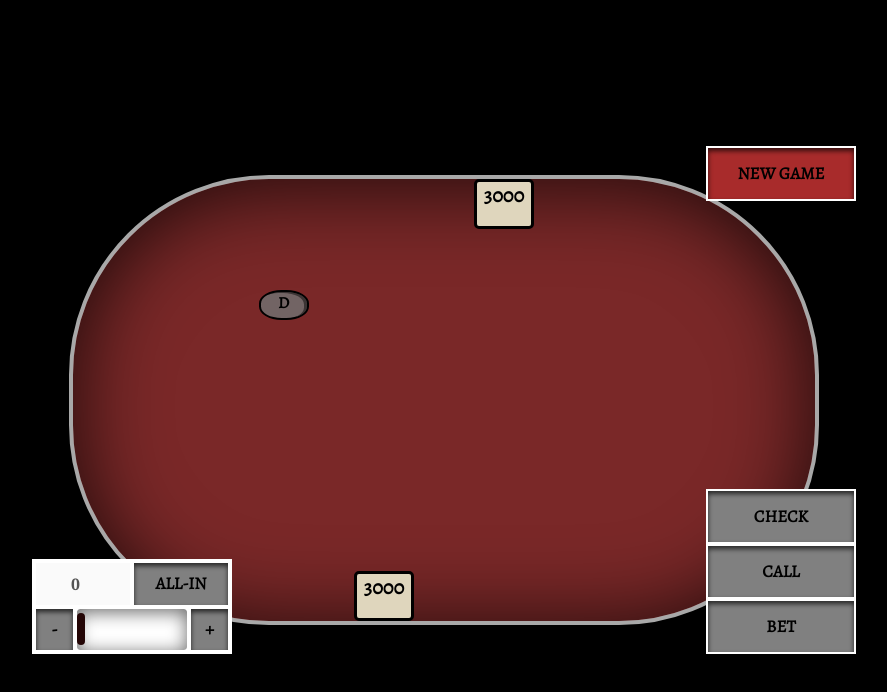
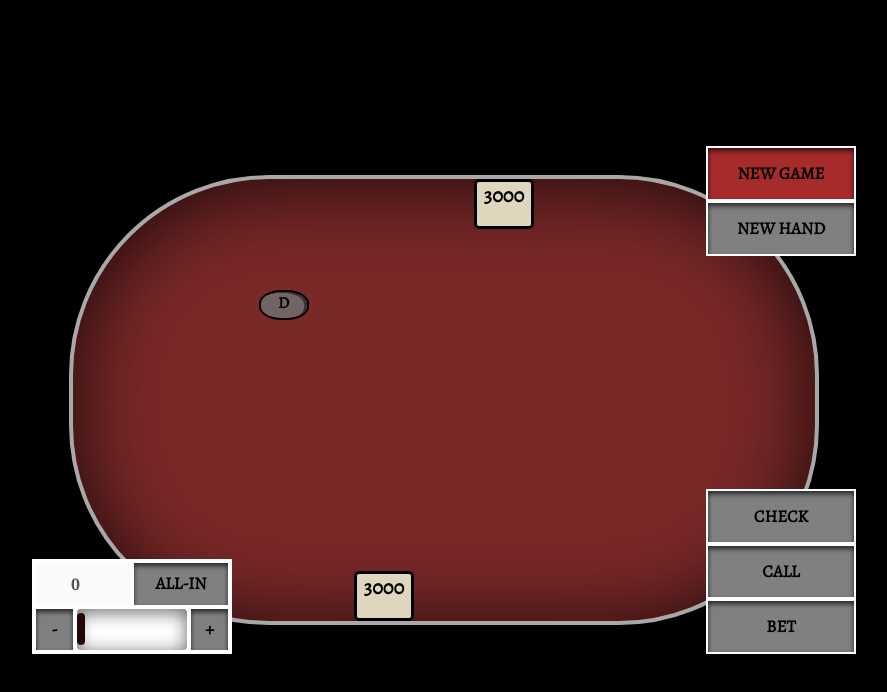
Before and after one commit to segrz8/Heads-up-Hold-em, a React (Create React App) app: page / in a window 1280 px wide. Shown: the top 692 px of the page, without its empty margins (196-1083 px from the left). Built offline with nearby package versions, Linux system fonts and the light colour scheme.

Commit message:
showdown on button fix2

```diff
--- a/src/components/App.js
+++ b/src/components/App.js
@@ -376,7 +376,7 @@ class App extends React.Component {
 				disabledPlayer2: true,
 			});
 			this.animateCallChips('fold')
-		}, 6000);
+		}, 3000);
 
 
 		setTimeout(() => {
@@ -400,7 +400,7 @@ class App extends React.Component {
 
 		setTimeout(() => {
 			this.dealCards()
-		}, 9000);
+		}, 3000);
 	}
 
 	showdown = (result) => {
@@ -684,7 +684,7 @@ class App extends React.Component {
 	}
 
 	fold = () => {
-		const { player1money, player2money, player1bet, player2bet, dealerButtonPosition, pot, disabled, disabledPlayer2, stage, shuffledDeck, dealCount, smallBlindAmount, bigBlindAmount } = this.state
+		const { player1money, player2money, player1bet, player2bet, dealerButtonPosition, pot, disabled, disabledPlayer2, stage, shuffledDeck, dealCount, smallBlindAmount, bigBlindAmount, disabledShowdown } = this.state
 		// Fold
 		if (player1bet !== player2bet) {
 			this.setState({
@@ -769,14 +769,11 @@ class App extends React.Component {
 				// Showdown
 				if (stage === 'river') {
 					this.setState({
-						// disabledShowdown: !disabledShowdown,
+						disabledShowdown: !disabledShowdown,
 						disabled: true,
 						// disabledPlayer2: true,
 						showPlayer2cards: true,
 					});
-					setTimeout(() => {
-						this.showCards()
-					}, 3000);
 				}
 
 				console.log('Check and go to next street')
@@ -835,7 +832,7 @@ class App extends React.Component {
 	}
 
 	call = () => {
-		const { player1money, player2money, player1bet, player2bet, dealerButtonPosition, pot, disabled, disabledPlayer2, stage, shuffledDeck, smallBlindAmount, bigBlindAmount } = this.state
+		const { player1money, player2money, player1bet, player2bet, dealerButtonPosition, pot, disabled, disabledPlayer2, stage, shuffledDeck, smallBlindAmount, bigBlindAmount, disabledShowdown } = this.state
 
 		// AllIn call
 		if (player1bet === player2money + player2bet || player2bet === player1money + player1bet || player1money === 0 || player2money === 0) {
@@ -858,13 +855,10 @@ class App extends React.Component {
 				});
 			}
 			this.setState({
-				// disabledShowdown: !disabledShowdown,
+				disabledShowdown: !disabledShowdown,
 				// disabledPlayer2: true,
 				showPlayer2cards: true,
 			});
-			setTimeout(() => {
-				this.showCards()
-			}, 3000);
 
 			console.log('allin call')
 			this.animateCallChips()
@@ -1029,14 +1023,11 @@ class App extends React.Component {
 			// Showdown
 			else if (stage === 'river') {
 				this.setState({
-					// disabledShowdown: !disabledShowdown,
+					disabledShowdown: !disabledShowdown,
 					disabled: true,
 					// disabledPlayer2: true,
 					showPlayer2cards: true,
 				});
-				setTimeout(() => {
-					this.showCards()
-				}, 3000);
 			}
 
 			if (player1money !== 0 && player2money !== 0) {
@@ -1292,7 +1283,7 @@ class App extends React.Component {
 		const { player1money, player2money, player1bet, player2bet, dealerButtonPosition, pot, disabled, disabledPlayer2, disabledShowdown, smallBlindAmount, bet, bigBlindAmount, disabledDeal, player1card1, player1card2, player2card1, player2card2, flop1, flop2, flop3, turn, river, showPlayer2cards, actionInfo } = this.state
 
 		return (
-			<div className="wrapAndRotateInfo">
+			<div className="wrapAndRotateInfo" >
 				<div className='wrap'>
 					<ActionInfo
 						actionInfo={actionInfo}
@@ -1366,8 +1357,8 @@ class App extends React.Component {
 					/>
 				</div>
 				{/* When orientation: portrait */}
-				<h1 className="rotateInfo">Please rotate the device</h1>
-			</div>
+				<h1 className="rotateInfo" > Please rotate the device</h1>
+			</div >
 		);
 	}
 }
--- a/src/components/OperatingButtons.js
+++ b/src/components/OperatingButtons.js
@@ -2,12 +2,12 @@ import React from 'react'
 import './OperatingButtons.css';
 
 function OperatingButtons(props) {
-    const { dealCards, disabledDeal } = props
+    const { dealCards, disabledDeal, showCards, disabledShowdown } = props
     return (
         <div className='operatingButtons'>
             <button onClick={dealCards} disabled={disabledDeal}>New Game</button>
             {/* <button onClick={player2turn} disabled={player1money === 0 || player2money === 0 ? true : disabledPlayer2}>CPU turn</button> */}
-            {/* <button onClick={showCards} disabled={disabledShowdown}>New hand</button> */}
+            <button onClick={showCards} disabled={disabledShowdown}>New hand</button>
         </div>
     )
 }
```
